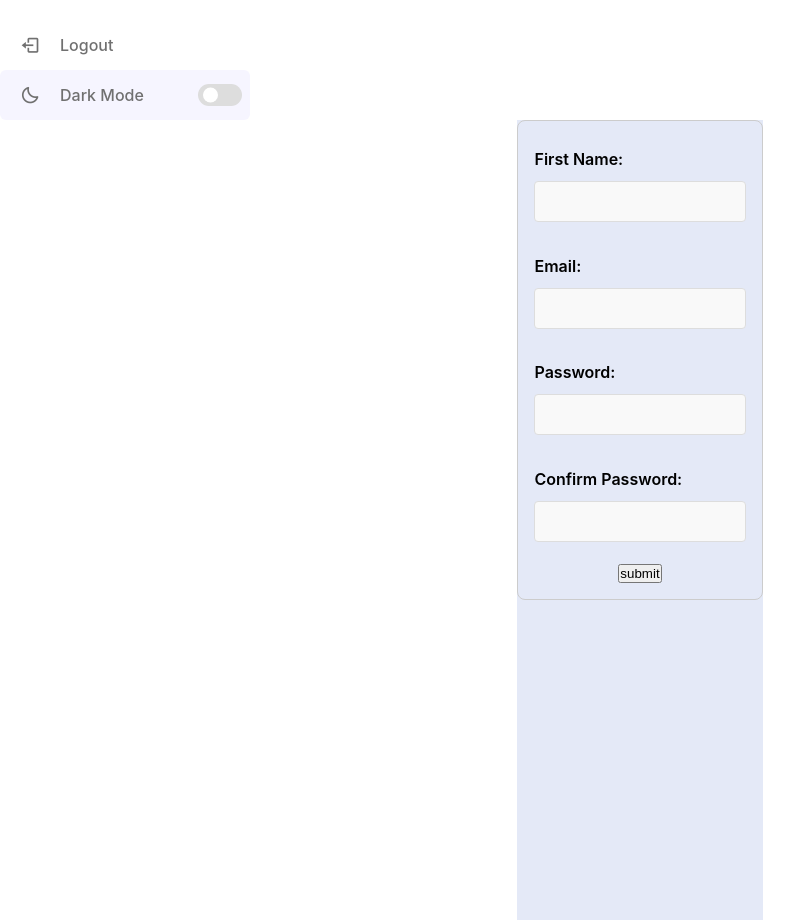
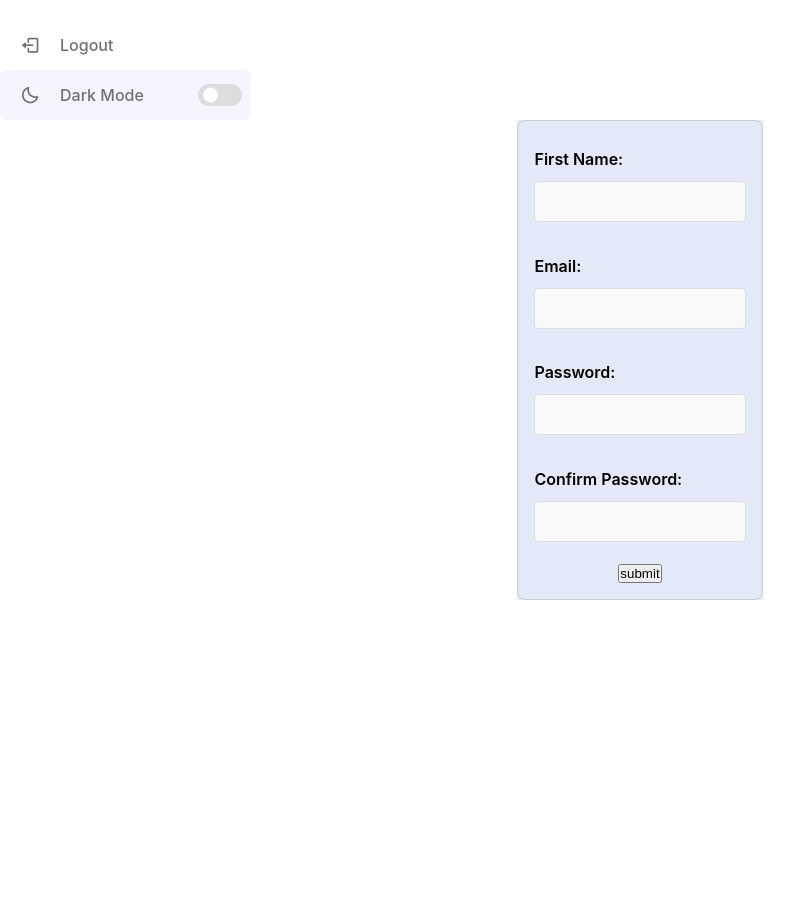
Before and after one commit to michaltruszczynski/mservice, a React (Vite) app: page / in a window 1280 px wide. Shown: the part 680-1600 px from the top of the page, without its empty margins (0-805 px from the left). After the commit the page ends 1280 px from the top, so only its background shows below. Built offline with nearby package versions, Linux system fonts and the light colour scheme.

Commit message:
refactoring nav

```diff
--- a/src/components/Layout/Layout.tsx
+++ b/src/components/Layout/Layout.tsx
@@ -13,15 +13,17 @@ const Layout = ({ children }: LayoutProps) => {
     const [isNavOpen, setIsNavOpen] = useState<boolean>(true)
 
     return (
-        <>
+        <div>
             {/* <Navigation /> */}
-            <Nav setIsNavOpen={setIsNavOpen} isNavOpen={isNavOpen} />
-            <main className={styles['container']}>
-                {children}
-            </main>
+            <div>
+                <Nav setIsNavOpen={setIsNavOpen} isNavOpen={isNavOpen} />
+                <main className={styles['container']}>
+                    {children}
+                </main>
+            </div>
             <footer>
             </footer>
-        </>
+        </div>
     )
 
 }
```
